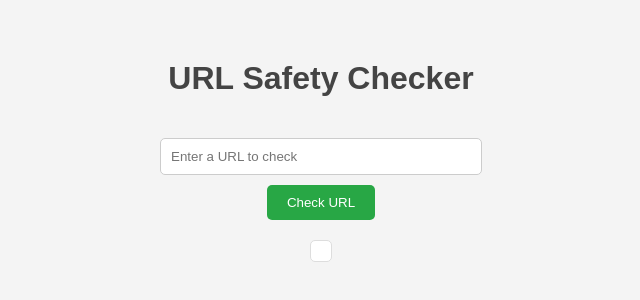
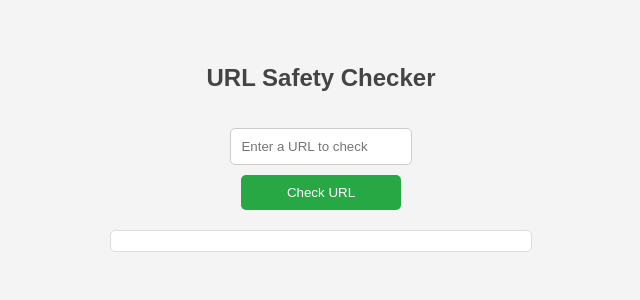
Before and after one commit to CONNEXGROW/url-checker, a plain HTML site: page index.html in a window 1280 px wide. Shown: the part 250-550 px from the top of the page, without its empty margins (319-959 px from the left). Drawn offline with Linux system fonts and the light colour scheme.

Commit message:
Update index.html

```diff
--- a/index.html
+++ b/index.html
@@ -16,9 +16,11 @@
       align-items: center;
       justify-content: center;
       height: 100vh;
+      overflow-y: auto;
     }
     h1 {
       color: #444;
+      font-size: 24px;
     }
     form {
       margin-top: 20px;
@@ -28,7 +30,8 @@
     }
     input[type="text"] {
       padding: 10px;
-      width: 300px;
+      width: 80%;
+      max-width: 400px;
       border: 1px solid #ccc;
       border-radius: 5px;
       margin-bottom: 10px;
@@ -40,6 +43,8 @@
       border: none;
       border-radius: 5px;
       cursor: pointer;
+      width: 80%;
+      max-width: 400px;
     }
     button:hover {
       background-color: #218838;
@@ -50,10 +55,14 @@
       background-color: #fff;
       border: 1px solid #ddd;
       border-radius: 5px;
-      max-width: 500px;
+      width: 80%;
+      max-width: 400px;
+      text-align: center;
     }
     #spinner {
       display: none;
+      text-align: center;
+      margin-top: 10px;
     }
   </style>
 </head>
@@ -78,6 +87,7 @@
       resultDiv.innerHTML = '';
       spinner.style.display = 'block';
 
+      // URL validation pattern
       const urlPattern = /^(https?|ftp):\/\/[^\s/$.?#].[^\s]*$/i;
       if (!urlPattern.test(url)) {
         spinner.style.display = 'none';
@@ -86,13 +96,14 @@
       }
 
       try {
+        // First, submit the URL to VirusTotal for scanning
         const submitResponse = await fetch('https://www.virustotal.com/api/v3/urls', {
           method: 'POST',
           headers: {
             'x-apikey': apiKey,
-            'Content-Type': 'application/x-www-form-urlencoded',
+            'Content-Type': 'application/json',
           },
-          body: `url=${encodeURIComponent(url)}`,
+          body: JSON.stringify({ url: url }),
         });
 
         if (!submitResponse.ok) throw new Error(`Error: ${submitResponse.status}`);
@@ -102,6 +113,7 @@
         }
 
         const scanId = submitData.data.id;
+        // Now, fetch the scan results from VirusTotal
         const resultResponse = await fetch(`https://www.virustotal.com/api/v3/analyses/${scanId}`, {
           method: 'GET',
           headers: {
@@ -121,6 +133,7 @@
         const suspicious = stats.suspicious || 0;
         const harmless = stats.harmless || 0;
 
+        // Display the results
         if (malicious > 0) {
           resultDiv.innerHTML = `<p style="color: red;"><strong>Warning!</strong> This website is flagged as malicious.</p>`;
         } else if (suspicious > 0) {
```
